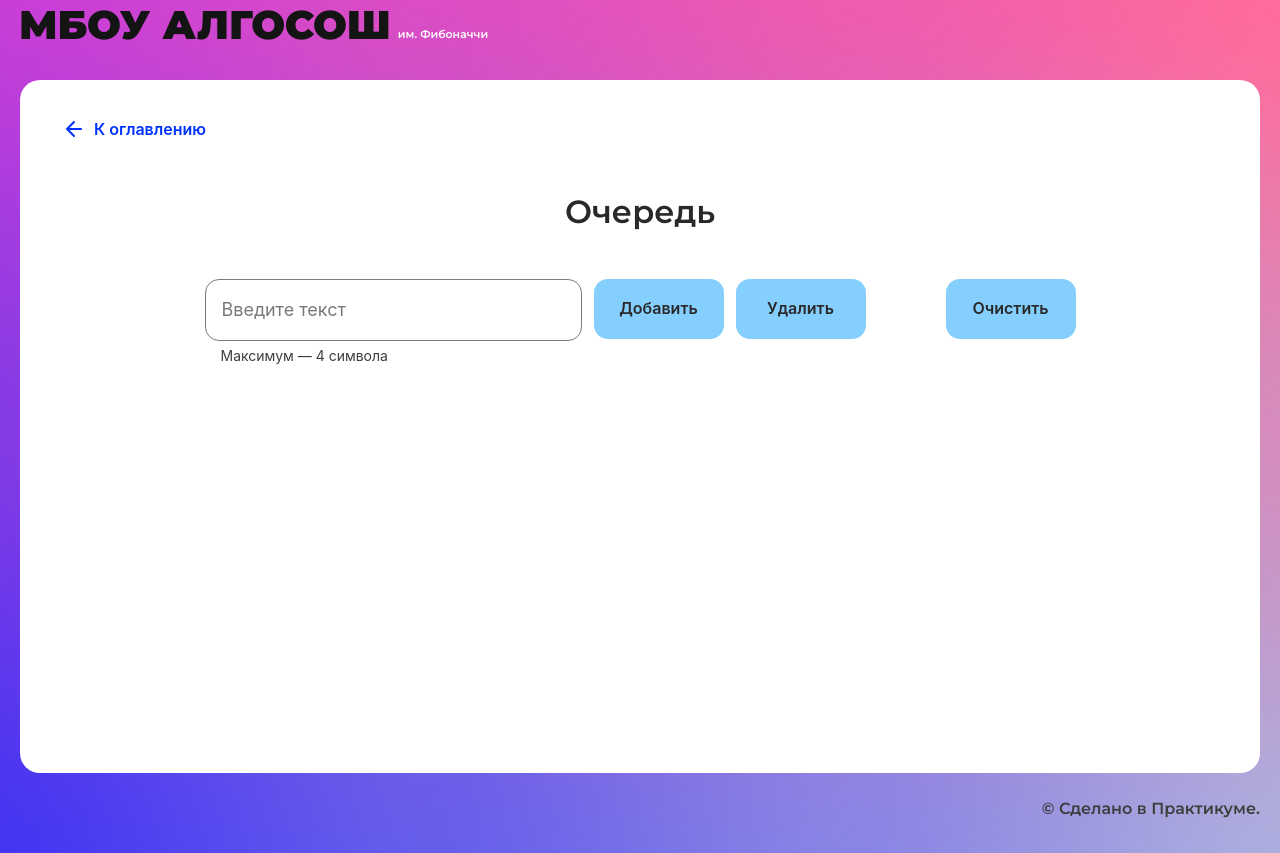
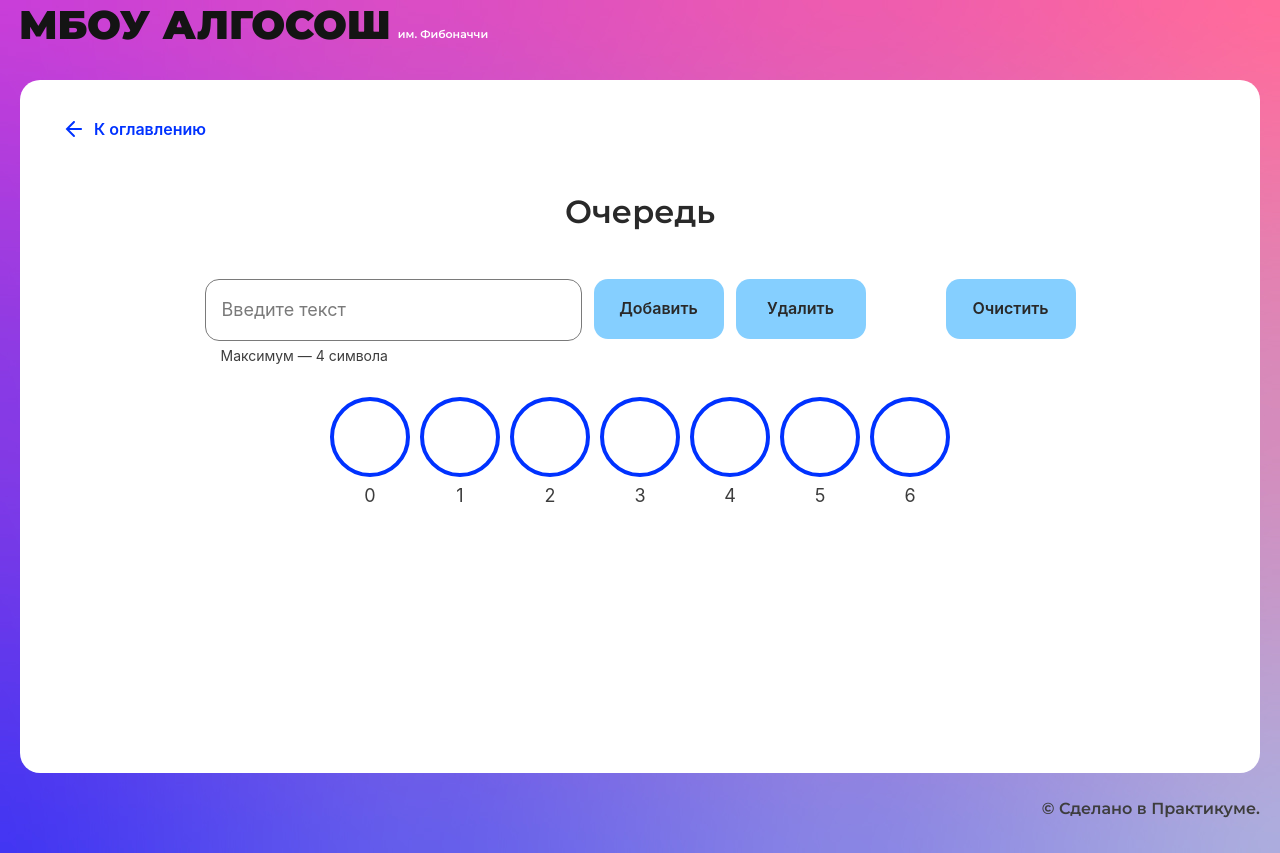
Before and after one commit to MADeit0/algososh, a React (Create React App) app: page /queue in a window 1280 px wide. Built offline with nearby package versions, Linux system fonts and the light colour scheme.

Commit message:
feat: Добавить в компонент очереди изначальный массив с пустыми значениями

```diff
--- a/src/components/queue-page/queue-page.tsx
+++ b/src/components/queue-page/queue-page.tsx
@@ -1,12 +1,25 @@
 import styles from "../../styles/data-structure.module.css";
-import React, { useState } from "react";
+import React, { useEffect, useState } from "react";
 import { SolutionLayout } from "../ui/solution-layout/solution-layout";
 import { Input } from "../ui/input/input";
 import { Button } from "../ui/button/button";
 import useInput from "../../hooks/useInput";
+import { ElementStates } from "../../types/element-states";
+import { Circle } from "../ui/circle/circle";
 
 export const QueuePage: React.FC = () => {
   const [inputValue, setInputValue, handleInputChange] = useInput("");
+  const [queueState, setQueueState] = useState<string[]>([]);
+  const [circleState, setCircleState] = useState<ElementStates[]>([]);
+
+  useEffect(() => {
+    const arr = [];
+    for (let i = 0; i < 7; i++) {
+      arr.push("");
+    }
+
+    setQueueState(arr);
+  }, []);
 
   return (
     <SolutionLayout title="Очередь">
@@ -22,7 +35,20 @@ export const QueuePage: React.FC = () => {
         <Button text="Удалить" />
         <Button extraClass={styles.button} text="Очистить" />
       </div>
-      <div className={styles.container}></div>
+      <div className={styles.container}>
+        {queueState.map((item, index, arr) => {
+          return (
+            <Circle
+              extraClass={styles.circle}
+              state={circleState[index]}
+              head={item ? "top" : ""}
+              letter={`${item}`}
+              key={index}
+              index={index}
+            />
+          );
+        })}
+      </div>
     </SolutionLayout>
   );
 };
```
